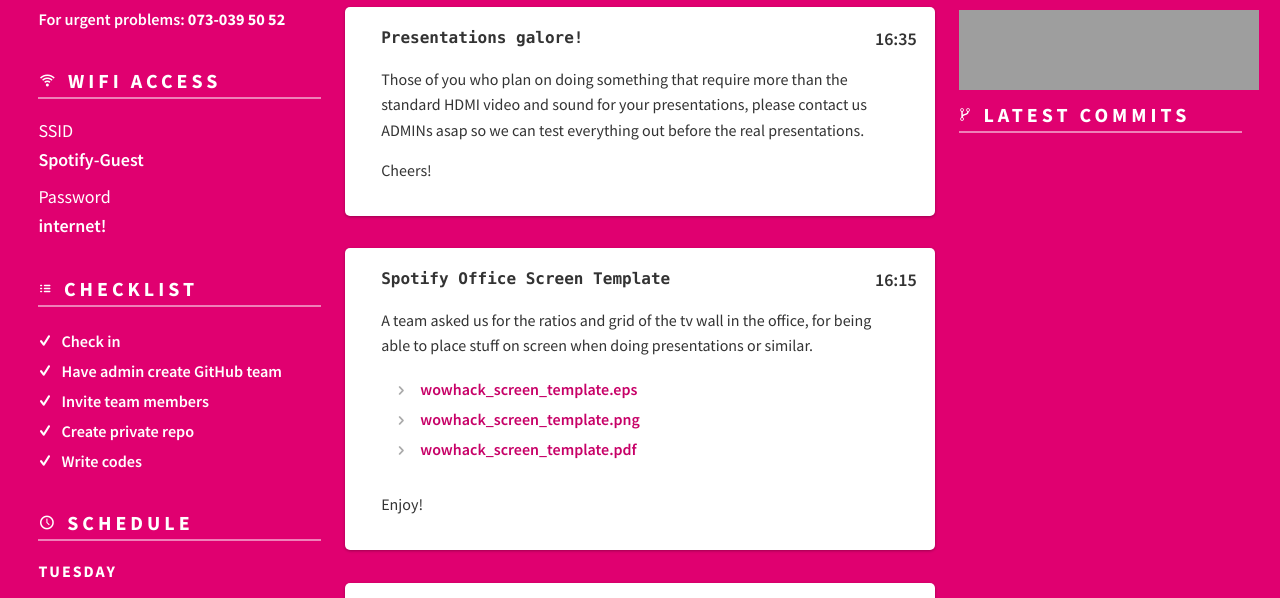
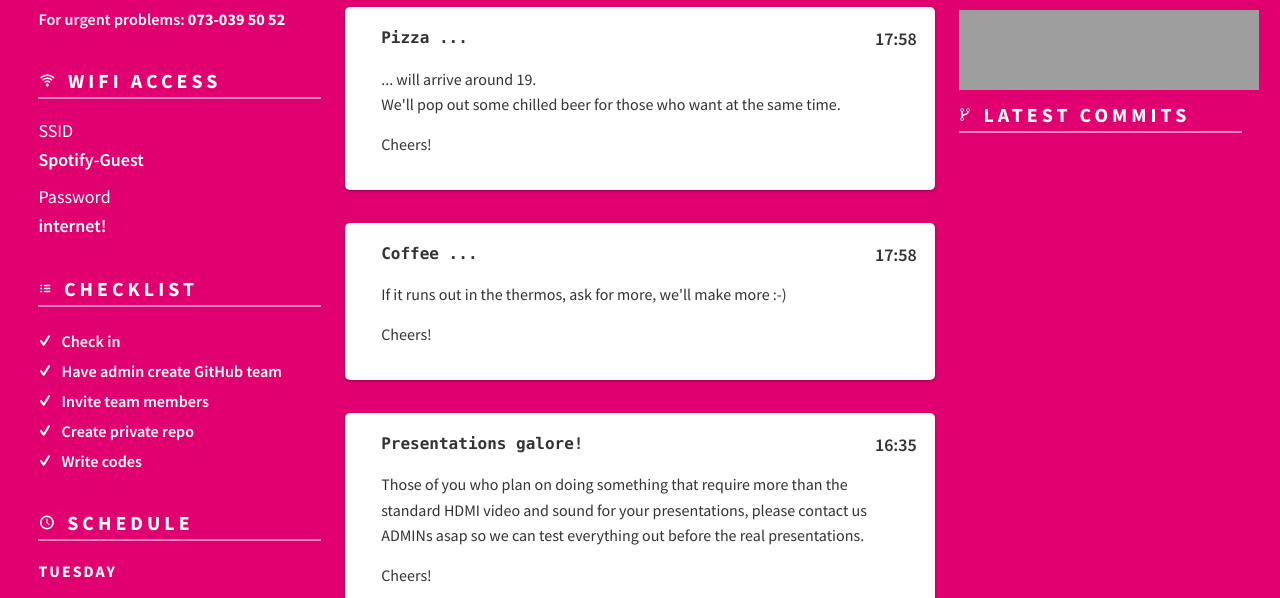
Before and after one commit to wowhack/wowhack.github.io, a website: page index.html in a window 1280 px wide. Shown: the part 177-775 px from the top of the page. Drawn offline with nearby package versions, Linux system fonts and the light colour scheme; grey boxes are pictures that could not be loaded; a script that the page names is missing.

Commit message:
Pizza and coffee announcements.

```diff
--- a/index.html
+++ b/index.html
@@ -131,6 +131,35 @@
 
           --><section class="grid__item one-half">
             <h1>Notices</h1>
+
+            <article role="article">
+              <h2>Pizza ...</h2>
+              <time datetime="20140805T17:58" title="2014-08-05, 17:58" pubdate>17:58</time>
+              <div class="content">
+                <p>
+                  ... will arrive around 19. <br/>
+                  We'll pop out some chilled beer for those who want at the same time.
+                </p>
+
+                <p>
+                  Cheers!
+                </p>
+              </div>
+            </article>
+
+            <article role="article">
+              <h2>Coffee ...</h2>
+              <time datetime="20140805T17:58" title="2014-08-05, 17:58" pubdate>17:58</time>
+              <div class="content">
+                <p>
+                  If it runs out in the thermos, ask for more, we'll make more :-)
+                </p>
+
+                <p>
+                  Cheers!
+                </p>
+              </div>
+            </article>
 
             <article role="article">
               <h2>Presentations galore!</h2>
```
